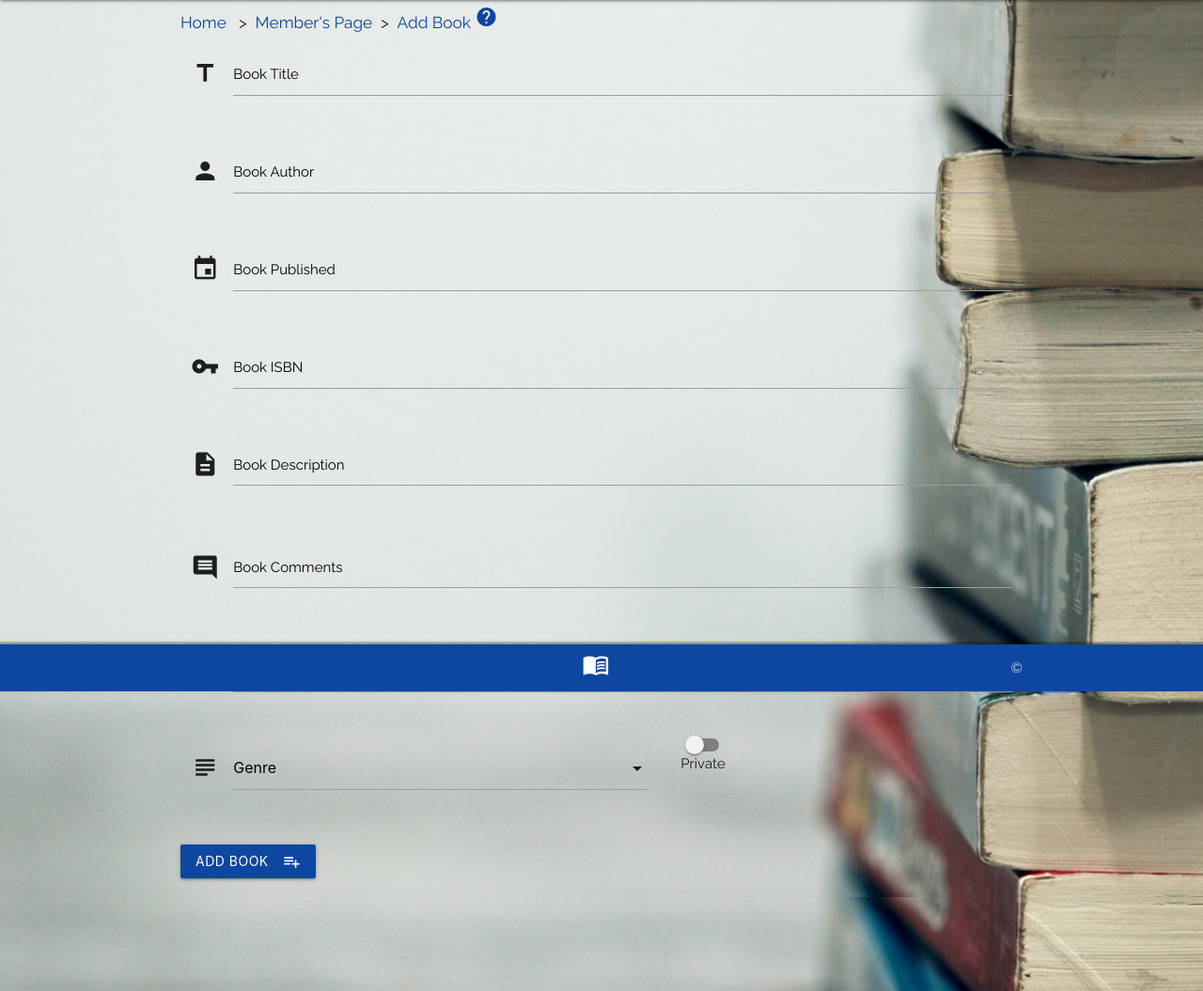
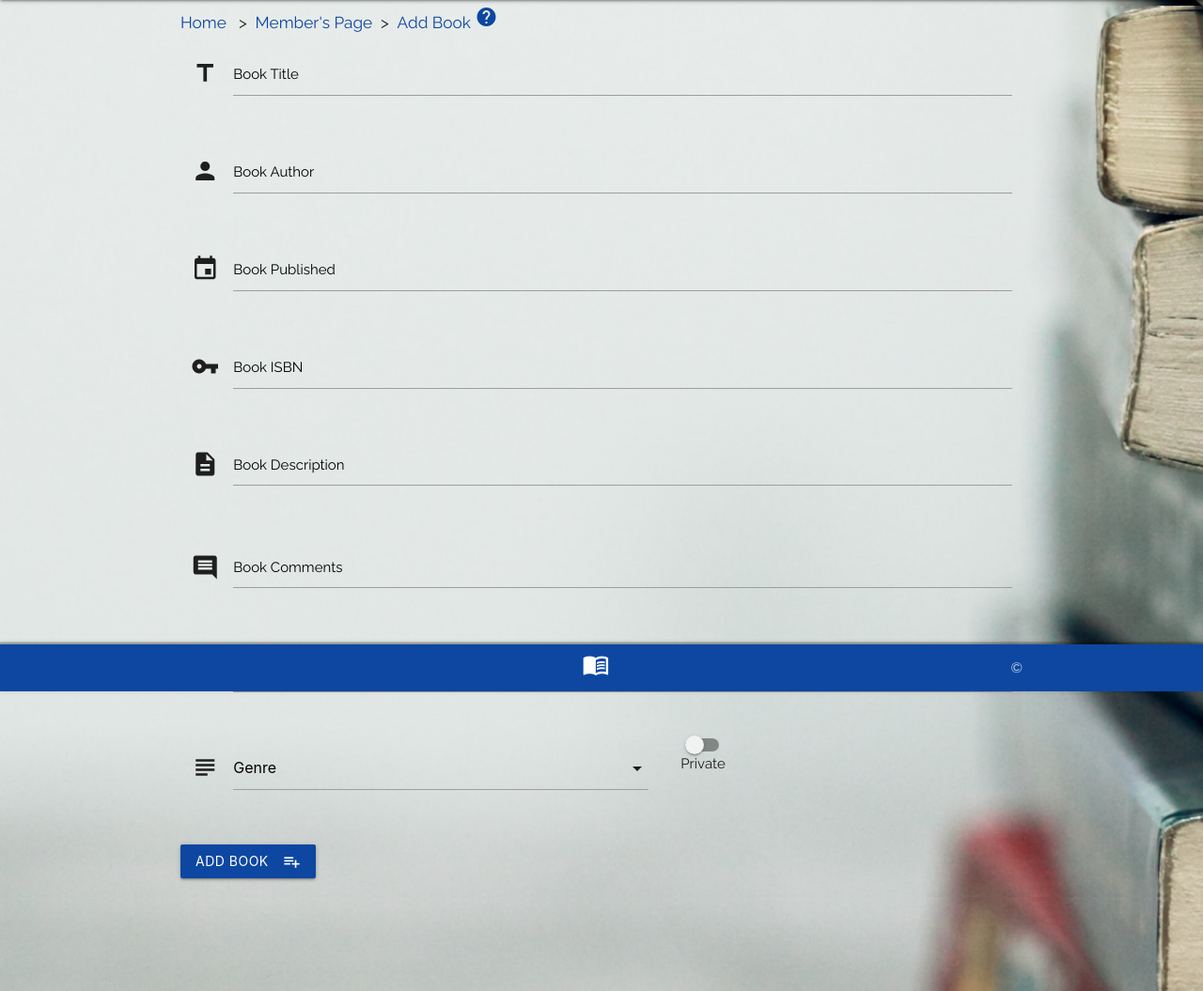
Before and after one commit to NaoiseGaffney/BookRepository, a Python web app: template templates/add_book.html in a window 1280 px wide. Shown: the part 64-1119 px from the top of the page at 94% size. Run offline with Jinja, Linux system fonts and the light colour scheme; the template is opened without the code that fills it, so the values that code supplies are empty; some libraries are stand-ins or nearby versions.

Commit message:
Increased the background image size to cover the background on all devices when a lot of text exists in the book description and comment, "background-size: 4000px;", in 'style.css'.
Updated 'book.json' with additional book information.

Updated a comment regarding the loading of  the Genre Collection in 'app.py'.

```diff
--- a/app.py
+++ b/app.py
@@ -138,10 +138,8 @@ def home_page():
         user.roles.append("Admin")
         user.save()
 
-    # Create the Genre Collection if it does not exist. Taken from
-    # https://bookriot.com/guide-to-book-genres/
-    # The genre.json file contains the genre collection in JSON format and is
-    # used to  create the genre collection in the Book Repository (MongoDB).
+    # Create the Genre Collection if it does not exist from the JSON file 'genre.json'.
+    # Taken from https://bookriot.com/guide-to-book-genres/
     if not Genre.objects():
         try:
             with open("genre.json", "r", encoding="utf-8") as f:
--- a/book.json
+++ b/book.json
@@ -161,7 +161,7 @@
         "year": 1985,
         "ISBN": 9780471808251,
         "user": "admin",
-        "short_description": "Assembly Language for the Intel 8086 Microprocessor.",
+        "short_description": "This hands-on guide helps develop programming skills on the 8086-based microcomputers. Introduces readers to assembly language programming through a comprehensive set of input/output procedures and useful subroutines for the most popular 8086-based operating systems. Covering fundamental data types, segmentation, assembler operation and modular programming, these routines let users apply assembly language ``shortcuts'' and programming techniques to specific applications. Offers a brief outline of the design of the l6-bit microprocessor and the architecture of the 8086 including the 80286 family of chips, presents the essentials on binary and hexadecimal numbers and shows how to write and execute a program. The complete instruction set is presented in the last nine chapters.",
         "comments": "",
         "rating": 6,
         "genre": "(NF) Reference",
--- a/static/styles/style.css
+++ b/static/styles/style.css
@@ -15,7 +15,7 @@ body {
     margin-bottom: 50px;
     background-image: url("/static/images/sharon-mccutcheon-eMP4sYPJ9x0-unsplash.jpg");
     background-position: center;
-    background-size: 2700px;
+    background-size: 4000px;
     background-repeat: no-repeat;
     position: relative;
 }
--- a/templates/members.html
+++ b/templates/members.html
@@ -125,6 +125,7 @@
                     </div>
                     <div class="col s12 m12 l12">
                         <p>Description: {{book.short_description}}</p>
+                        <br>
                         <p>Comments: {{book.comments}}</p>
                     </div>
                 </div>
```
